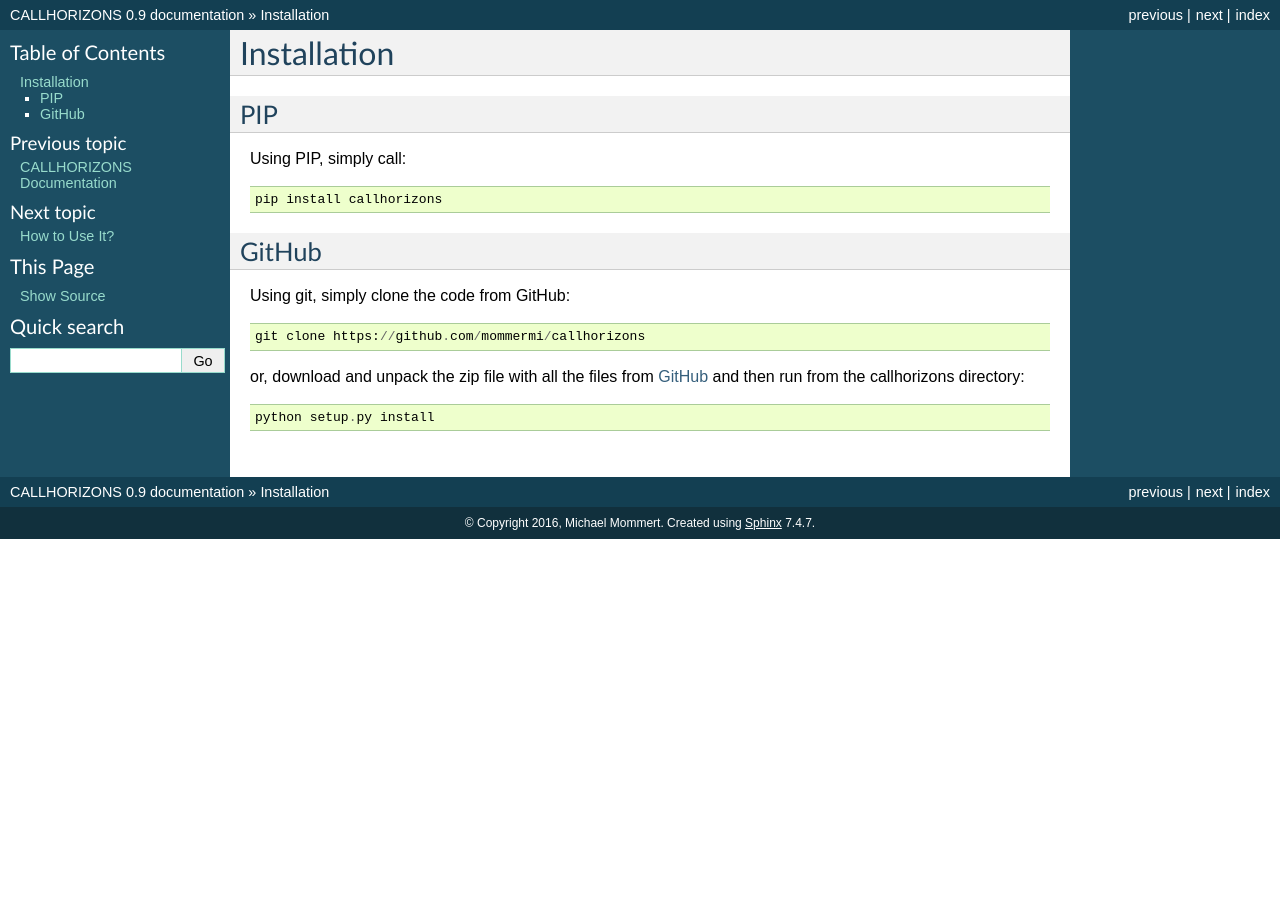
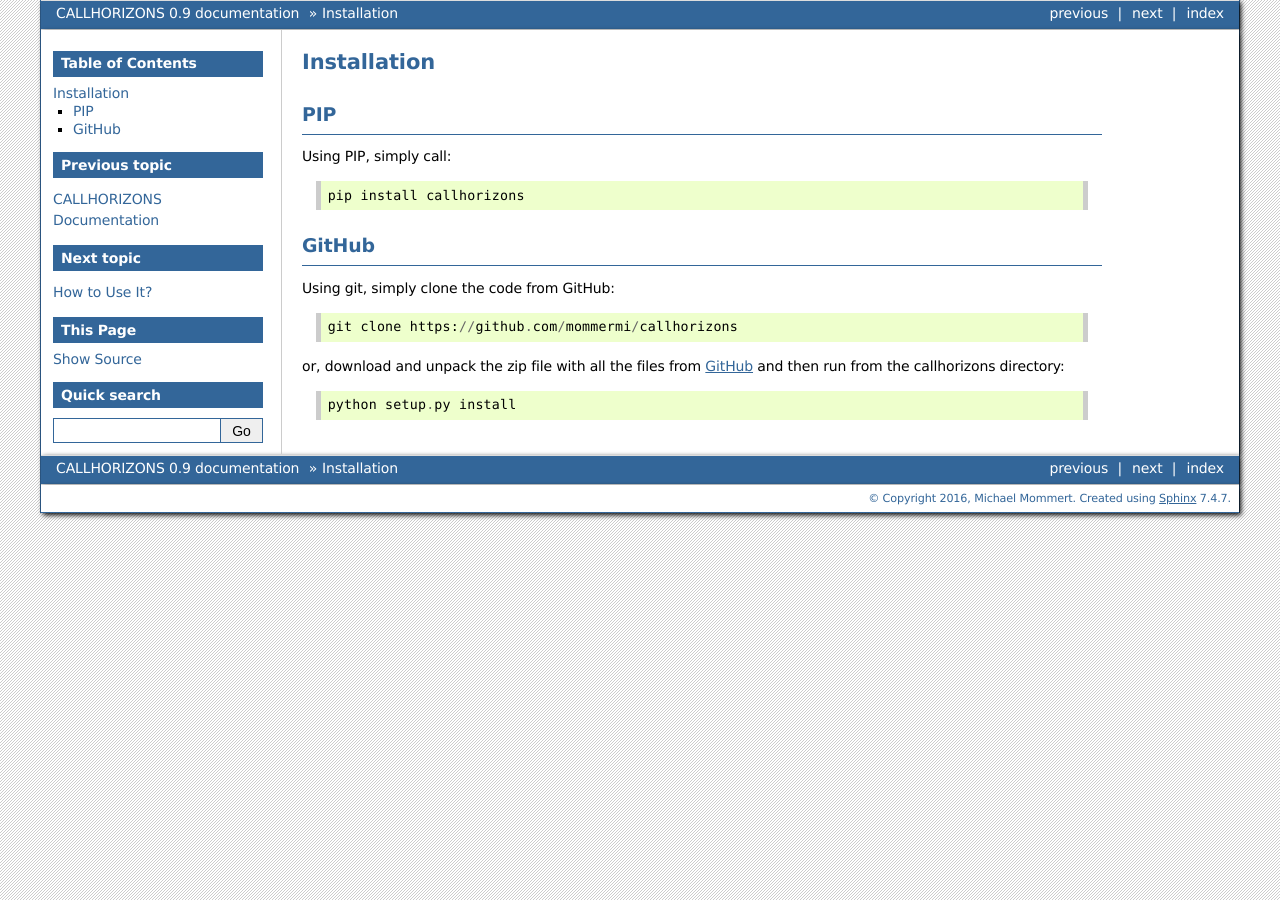
Before and after one commit to mommermi/callhorizons, a Sphinx documentation site: the page built from doc/install.rst, in a window 1280 px wide. Built offline with Sphinx 7.4.7, drawn with Linux system fonts in a browser that asks for light colours.

Commit message:
documentation updated

```diff
--- a/doc/conf.py
+++ b/doc/conf.py
@@ -140,7 +140,9 @@
 # The theme to use for HTML and HTML Help pages.  See the documentation for
 # a list of builtin themes.
 #html_theme = 'alabaster'
-html_theme = 'classic'
+#html_theme = 'classic'
+html_theme = 'bizstyle'
+
 
 # Theme options are theme-specific and customize the look and feel of a theme
 # further.  For a list of options available for each theme, see the
```
Also changed, not shown: 12 other files.
